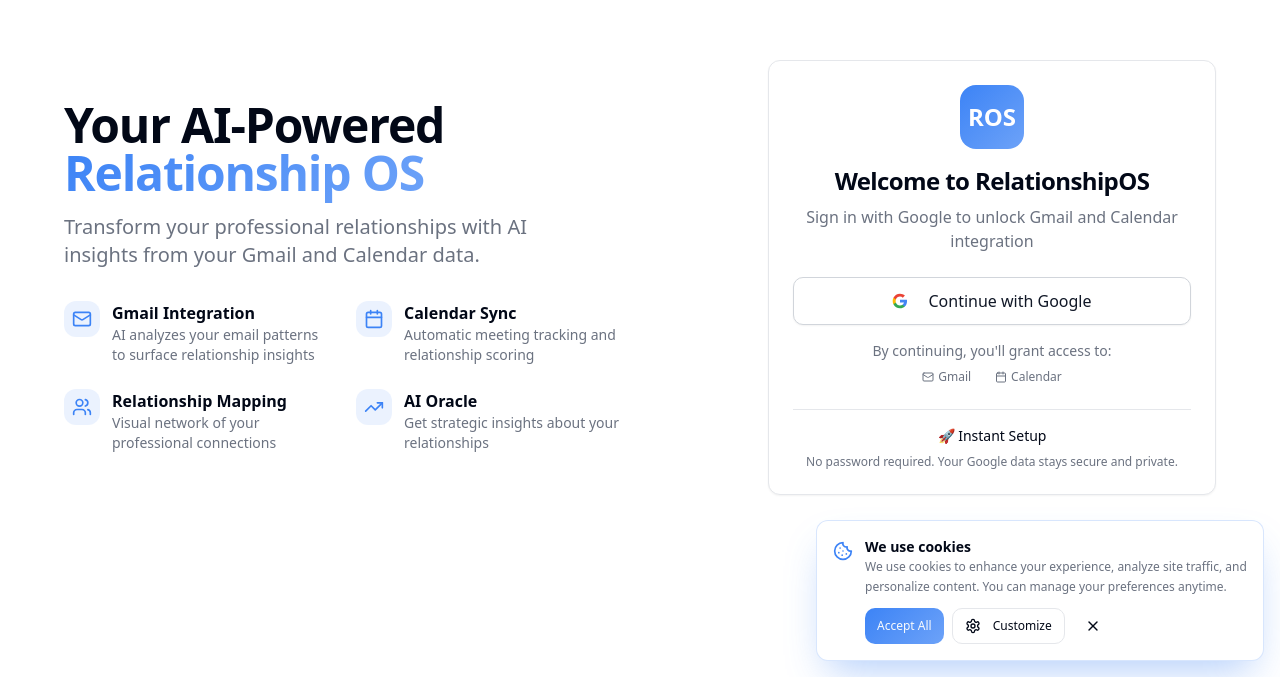
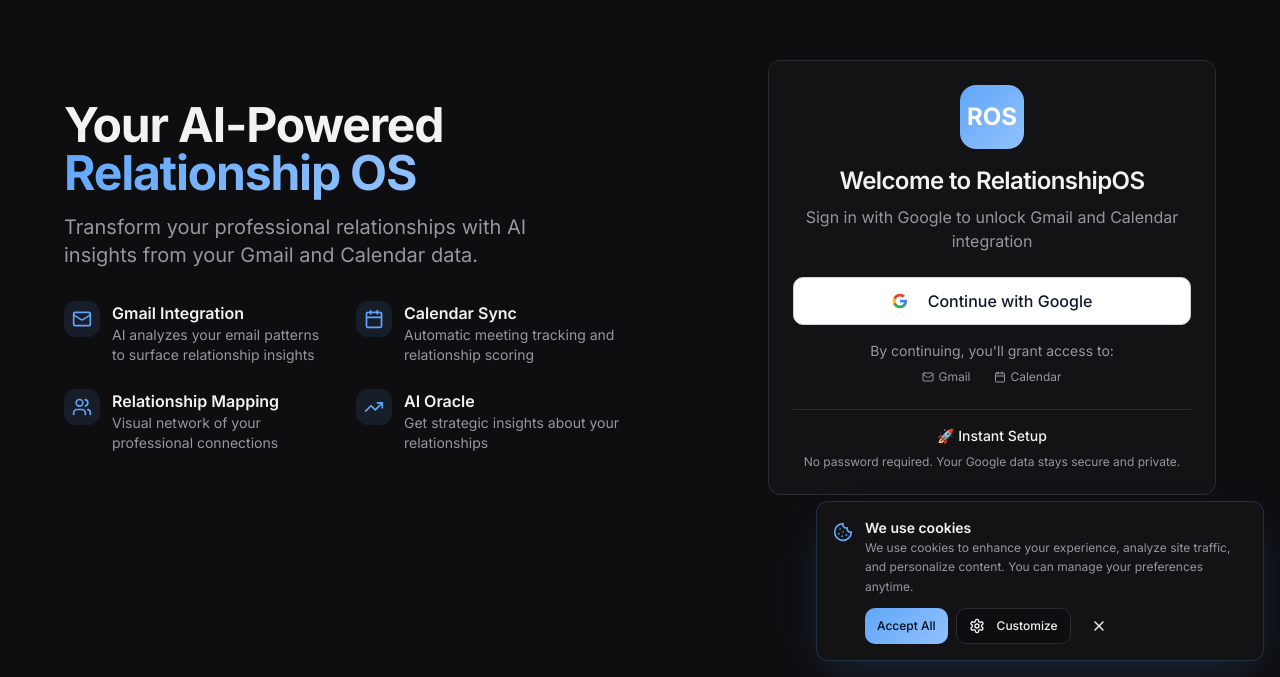
Before and after one commit to kylesonlin/RelationshipOS-app, a React (Vite) app: page /auth in a window 1280 px wide. Shown: the part 123-800 px from the top of the page. Built offline with nearby package versions, Linux system fonts and the light colour scheme; no server answers; the database is empty; the HTML template or start-up script is replaced by a standard one.

Commit message:
Design entire app UX/UI

```diff
--- a/index.html
+++ b/index.html
@@ -3,7 +3,10 @@
   <head>
     <meta charset="UTF-8" />
     <meta name="viewport" content="width=device-width, initial-scale=1.0" />
-    <title>RelationshipOS - Transform Your Network into Strategic Advantage</title>
+    <link rel="preconnect" href="https://fonts.googleapis.com">
+    <link rel="preconnect" href="https://fonts.gstatic.com" crossorigin>
+    <link href="https://fonts.googleapis.com/css2?family=Inter:wght@300;400;500;600;700;800&family=JetBrains+Mono:wght@400;500;600;700&display=swap" rel="stylesheet">
+    <title>RelationshipOS - AI Relationship Intelligence Platform</title>
     <meta name="description" content="AI-powered relationship management platform that helps you strengthen professional networks, track interactions, and grow meaningful connections." />
     <meta name="author" content="RelationshipOS" />
 
--- a/src/index.css
+++ b/src/index.css
@@ -8,129 +8,136 @@ All colors MUST be HSL.
 
 @layer base {
   :root {
-    --background: 0 0% 100%;
-    --foreground: 222.2 84% 4.9%;
+    /* Executive Dashboard Color Palette */
+    --background: 240 8% 6%;
+    --foreground: 220 8% 95%;
 
-    --card: 0 0% 100%;
-    --card-foreground: 222.2 84% 4.9%;
+    /* Primary: Intelligence Blue */
+    --primary: 213 94% 68%;
+    --primary-foreground: 213 94% 5%;
+    --primary-light: 213 94% 78%;
+    --primary-dark: 213 94% 58%;
 
-    --popover: 0 0% 100%;
-    --popover-foreground: 222.2 84% 4.9%;
+    /* Secondary: Premium Gold */
+    --secondary: 45 93% 65%;
+    --secondary-foreground: 45 100% 8%;
 
-    --primary: 217 91% 60%;
-    --primary-foreground: 210 40% 98%;
-    --primary-light: 217 91% 70%;
-    --primary-dark: 217 91% 50%;
+    /* Executive Cards */
+    --card: 240 6% 8%;
+    --card-foreground: 220 8% 95%;
 
-    --secondary: 220 14% 96%;
-    --secondary-foreground: 220 9% 46%;
+    --popover: 240 6% 8%;
+    --popover-foreground: 220 8% 95%;
 
-    --muted: 220 14% 96%;
-    --muted-foreground: 220 9% 46%;
+    /* Status Colors */
+    --muted: 240 5% 15%;
+    --muted-foreground: 220 5% 60%;
 
-    --accent: 217 91% 95%;
-    --accent-foreground: 217 91% 60%;
+    --accent: 213 94% 10%;
+    --accent-foreground: 213 94% 68%;
 
-    --destructive: 0 84.2% 60.2%;
+    --destructive: 0 84% 60%;
     --destructive-foreground: 210 40% 98%;
 
-    --border: 220 13% 91%;
-    --input: 220 13% 91%;
-    --ring: 217 91% 60%;
-
-    --success: 142 76% 36%;
+    --success: 142 76% 45%;
     --success-foreground: 210 40% 98%;
 
-    --warning: 38 92% 50%;
+    --warning: 38 92% 60%;
     --warning-foreground: 222.2 84% 4.9%;
+
+    /* Borders & Inputs */
+    --border: 240 5% 18%;
+    --input: 240 5% 18%;
+    --ring: 213 94% 68%;
+
+    /* Sidebar Theme */
+    --sidebar-background: 240 8% 4%;
+    --sidebar-foreground: 220 8% 95%;
+    --sidebar-primary: 213 94% 68%;
+    --sidebar-primary-foreground: 213 94% 5%;
+    --sidebar-accent: 240 5% 12%;
+    --sidebar-accent-foreground: 220 8% 95%;
+    --sidebar-border: 240 5% 18%;
+    --sidebar-ring: 213 94% 68%;
 
     --radius: 0.75rem;
 
-    /* Gradients */
+    /* Executive Gradients */
     --gradient-primary: linear-gradient(135deg, hsl(var(--primary)), hsl(var(--primary-light)));
-    --gradient-secondary: linear-gradient(135deg, hsl(var(--secondary)), hsl(var(--accent)));
+    --gradient-gold: linear-gradient(135deg, hsl(var(--secondary)), hsl(45 93% 75%));
+    --gradient-executive: linear-gradient(135deg, hsl(240 8% 5%), hsl(240 8% 8%));
+    --gradient-subtle: linear-gradient(180deg, hsl(var(--background)), hsl(240 8% 4%));
 
-    /* Shadows */
-    --shadow-soft: 0 2px 10px -2px hsl(var(--primary) / 0.1);
-    --shadow-medium: 0 8px 30px -12px hsl(var(--primary) / 0.25);
-    --shadow-strong: 0 20px 40px -12px hsl(var(--primary) / 0.4);
+    /* Executive Shadows */
+    --shadow-soft: 0 4px 16px -4px hsl(213 94% 68% / 0.1);
+    --shadow-medium: 0 8px 24px -6px hsl(213 94% 68% / 0.15);
+    --shadow-strong: 0 16px 48px -12px hsl(213 94% 68% / 0.2);
+    --shadow-executive: 0 8px 32px -8px hsl(213 94% 68% / 0.25);
+    --shadow-gold: 0 8px 32px -8px hsl(45 93% 65% / 0.15);
 
-    --sidebar-background: 0 0% 98%;
-
-    --sidebar-foreground: 240 5.3% 26.1%;
-
-    --sidebar-primary: 240 5.9% 10%;
-
-    --sidebar-primary-foreground: 0 0% 98%;
-
-    --sidebar-accent: 240 4.8% 95.9%;
-
-    --sidebar-accent-foreground: 240 5.9% 10%;
-
-    --sidebar-border: 220 13% 91%;
-
-    --sidebar-ring: 217.2 91.2% 59.8%;
-
-    /* Mobile responsiveness and performance */
-    --gradient-subtle: linear-gradient(135deg, hsl(var(--background)), hsl(var(--muted)));
+    /* Mobile responsiveness */
     --mobile-breakpoint: 640px;
     --tablet-breakpoint: 768px;
     --desktop-breakpoint: 1024px;
   }
 
   .dark {
-    --background: 222.2 84% 4.9%;
-    --foreground: 210 40% 98%;
+    /* Dark mode optimized for executive dashboard */
+    --background: 240 8% 6%;
+    --foreground: 220 8% 95%;
 
-    --card: 222.2 84% 4.9%;
-    --card-foreground: 210 40% 98%;
+    --card: 240 6% 8%;
+    --card-foreground: 220 8% 95%;
 
-    --popover: 222.2 84% 4.9%;
-    --popover-foreground: 210 40% 98%;
+    --popover: 240 6% 8%;
+    --popover-foreground: 220 8% 95%;
 
-    --primary: 217 91% 60%;
-    --primary-foreground: 222.2 84% 4.9%;
-    --primary-light: 217 91% 70%;
-    --primary-dark: 217 91% 50%;
+    --primary: 213 94% 68%;
+    --primary-foreground: 213 94% 5%;
+    --primary-light: 213 94% 78%;
+    --primary-dark: 213 94% 58%;
 
-    --secondary: 217.2 32.6% 17.5%;
-    --secondary-foreground: 210 40% 98%;
+    --secondary: 45 93% 65%;
+    --secondary-foreground: 45 100% 8%;
 
-    --muted: 217.2 32.6% 17.5%;
-    --muted-foreground: 215 20.2% 65.1%;
+    --muted: 240 5% 15%;
+    --muted-foreground: 220 5% 60%;
 
-    --accent: 217.2 32.6% 17.5%;
-    --accent-foreground: 217 91% 60%;
+    --accent: 213 94% 10%;
+    --accent-foreground: 213 94% 68%;
 
-    --destructive: 0 62.8% 30.6%;
+    --destructive: 0 84% 60%;
     --destructive-foreground: 210 40% 98%;
 
-    --border: 217.2 32.6% 17.5%;
-    --input: 217.2 32.6% 17.5%;
-    --ring: 217 91% 60%;
-
-    --success: 142 76% 36%;
+    --success: 142 76% 45%;
     --success-foreground: 210 40% 98%;
 
-    --warning: 38 92% 50%;
+    --warning: 38 92% 60%;
     --warning-foreground: 222.2 84% 4.9%;
 
-    /* Gradients for dark mode */
+    --border: 240 5% 18%;
+    --input: 240 5% 18%;
+    --ring: 213 94% 68%;
+
+    /* Dark mode gradients */
     --gradient-primary: linear-gradient(135deg, hsl(var(--primary)), hsl(var(--primary-dark)));
-    --gradient-secondary: linear-gradient(135deg, hsl(var(--secondary)), hsl(var(--muted)));
+    --gradient-gold: linear-gradient(135deg, hsl(var(--secondary)), hsl(45 93% 55%));
+    --gradient-executive: linear-gradient(135deg, hsl(240 8% 5%), hsl(240 8% 8%));
 
-    /* Shadows for dark mode */
-    --shadow-soft: 0 2px 10px -2px hsl(0 0% 0% / 0.3);
-    --shadow-medium: 0 8px 30px -12px hsl(0 0% 0% / 0.5);
-    --shadow-strong: 0 20px 40px -12px hsl(0 0% 0% / 0.7);
-    --sidebar-background: 240 5.9% 10%;
-    --sidebar-foreground: 240 4.8% 95.9%;
-    --sidebar-primary: 224.3 76.3% 48%;
-    --sidebar-primary-foreground: 0 0% 100%;
-    --sidebar-accent: 240 3.7% 15.9%;
-    --sidebar-accent-foreground: 240 4.8% 95.9%;
-    --sidebar-border: 240 3.7% 15.9%;
-    --sidebar-ring: 217.2 91.2% 59.8%;
+    /* Dark mode shadows */
+    --shadow-soft: 0 4px 16px -4px hsl(0 0% 0% / 0.4);
+    --shadow-medium: 0 8px 24px -6px hsl(0 0% 0% / 0.5);
+    --shadow-strong: 0 16px 48px -12px hsl(0 0% 0% / 0.6);
+    --shadow-executive: 0 8px 32px -8px hsl(213 94% 68% / 0.2);
+
+    --sidebar-background: 240 8% 4%;
+    --sidebar-foreground: 220 8% 95%;
+    --sidebar-primary: 213 94% 68%;
+    --sidebar-primary-foreground: 213 94% 5%;
+    --sidebar-accent: 240 5% 12%;
+    --sidebar-accent-foreground: 220 8% 95%;
+    --sidebar-border: 240 5% 18%;
+    --sidebar-ring: 213 94% 68%;
   }
 }
 
@@ -141,14 +148,115 @@ All colors MUST be HSL.
 
   body {
     @apply bg-background text-foreground;
-    /* Optimize for mobile performance */
+    font-family: 'Inter', -apple-system, BlinkMacSystemFont, 'Segoe UI', 'Roboto', sans-serif;
+    font-feature-settings: 'cv02', 'cv03', 'cv04', 'cv11';
     -webkit-font-smoothing: antialiased;
     -moz-osx-font-smoothing: grayscale;
     text-rendering: optimizeLegibility;
     scroll-behavior: smooth;
   }
+}
 
-  /* Mobile optimizations */
+/* Executive Dashboard Typography */
+@layer components {
+  .executive-title {
+    @apply text-4xl font-bold tracking-tight;
+    background: var(--gradient-primary);
+    background-clip: text;
+    -webkit-background-clip: text;
+    color: transparent;
+  }
+
+  .executive-subtitle {
+    @apply text-lg font-medium text-muted-foreground leading-relaxed;
+  }
+
+  .data-metric {
+    font-family: 'JetBrains Mono', 'SF Mono', 'Monaco', monospace;
+    @apply font-semibold tabular-nums;
+  }
+
+  .roi-display {
+    background: var(--gradient-gold);
+    background-clip: text;
+    -webkit-background-clip: text;
+    color: transparent;
+    @apply font-bold tabular-nums;
+  }
+}
+
+/* Executive Card System */
+@layer components {
+  .executive-card {
+    @apply bg-card border border-border rounded-xl;
+    box-shadow: var(--shadow-soft);
+    transition: all 0.3s cubic-bezier(0.2, 0.8, 0.2, 1);
+  }
+
+  .executive-card:hover {
+    box-shadow: var(--shadow-medium);
+    border-color: hsl(var(--primary) / 0.3);
+  }
+
+  .executive-card-premium {
+    background: var(--gradient-executive);
+    border: 1px solid hsl(var(--primary) / 0.2);
+    box-shadow: var(--shadow-executive);
+  }
+
+  .metric-card {
+    @apply executive-card relative overflow-hidden;
+  }
+
+  .metric-card::before {
+    content: '';
+    @apply absolute top-0 left-0 right-0 h-1;
+    background: var(--gradient-primary);
+  }
+}
+
+/* Status Indicators */
+@layer components {
+  .status-high {
+    @apply text-destructive;
+    background: hsl(var(--destructive) / 0.1);
+  }
+
+  .status-medium {
+    @apply text-warning;
+    background: hsl(var(--warning) / 0.1);
+  }
+
+  .status-success {
+    @apply text-success;
+    background: hsl(var(--success) / 0.1);
+  }
+}
+
+/* Executive Buttons */
+@layer components {
+  .executive-button {
+    background: var(--gradient-primary);
+    @apply border-0 text-primary-foreground font-semibold;
+    box-shadow: var(--shadow-soft);
+    transition: all 0.3s cubic-bezier(0.2, 0.8, 0.2, 1);
+  }
+
+  .executive-button:hover {
+    box-shadow: var(--shadow-medium);
+    transform: translateY(-1px);
+  }
+}
+
+/* Navigation Enhancement */
+@layer components {
+  .nav-item-active {
+    @apply bg-primary/10 border-r-2 border-primary text-primary;
+  }
+}
+
+/* Mobile optimizations */
+@layer base {
   @media (max-width: 768px) {
     body {
       font-size: 14px;
@@ -158,10 +266,7 @@ All colors MUST be HSL.
     .mobile-hidden {
       display: none !important;
     }
-  }
 
-  /* Touch targets for mobile */
-  @media (max-width: 768px) {
     button,
     input,
     select,
@@ -173,16 +278,6 @@ All colors MUST be HSL.
     }
   }
 
-  /* Performance optimizations */
-  * {
-    box-sizing: border-box;
-  }
-
-  img {
-    max-width: 100%;
-    height: auto;
-  }
-
   /* Animation utilities */
   .hover-scale {
     @apply transition-transform duration-200 hover:scale-105;
@@ -190,6 +285,12 @@ All colors MUST be HSL.
 
   .line-clamp-1 {
     @apply overflow-hidden text-ellipsis whitespace-nowrap;
+  }
+
+  /* Performance optimizations */
+  img {
+    max-width: 100%;
+    height: auto;
   }
 
   /* Reduce animations on low-end devices */
```
